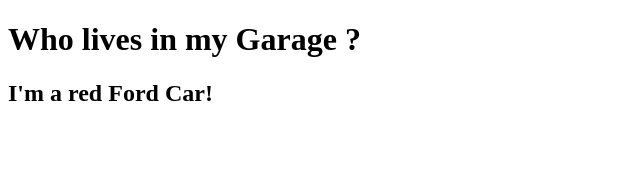
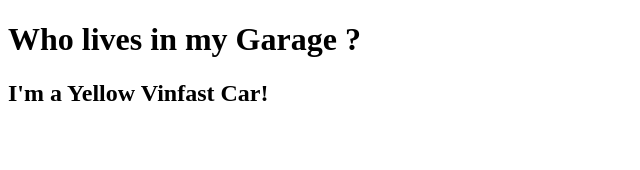
Before and after one commit to thanhpham091790/reactjs, a React (Create React App) app: page / in a window 1280 px wide. Shown: the top 170 px of the page, without its empty margins (0-640 px from the left). Built offline with nearby package versions, Linux system fonts and the light colour scheme.

Commit message:
Pass Object

```diff
--- a/src/index.js
+++ b/src/index.js
@@ -3,18 +3,20 @@ import ReactDOM from 'react-dom';
 
 class Car extends React.Component {
     render() {
-        return <h2>I'm a {this.props.color} {this.props.brand} Car!</h2>
+        return <h2>I'm a {this.props.carInfo.color} {this.props.carInfo.brand} Car!</h2>
     }
 }
 
 class Garage extends React.Component{
     render(){
-        const color="red";
-        const brand="Ford";
+        const carInfo = {
+            color: "Yellow",
+            brand: "Vinfast"
+        };
         return(
             <div>
                 <h1>Who lives in my Garage ?</h1>
-                <Car color={color} brand={brand} />
+                <Car carInfo={carInfo} />
             </div>
         );
     }
```
